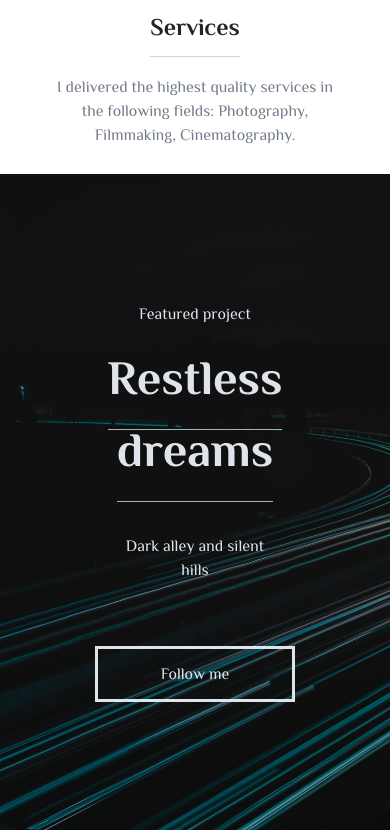
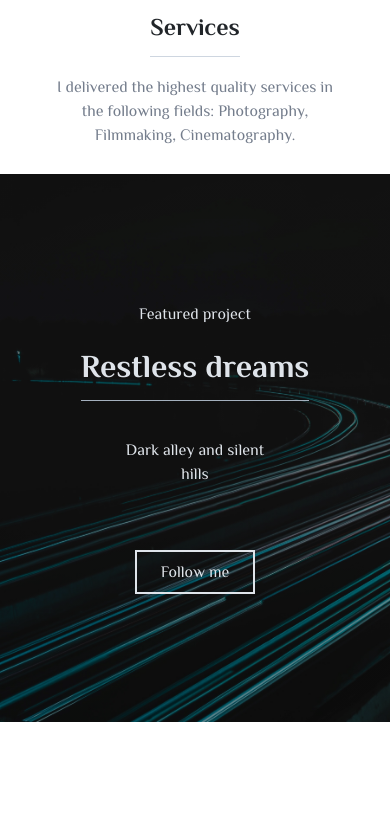
Before and after one commit to JCciasico/Photographer-Website-Design, a Vue app: page / in a window 390 px wide. Shown: the part 1416-2246 px from the top of the page. After the commit the page ends 2138 px from the top, so only its background shows below. Built offline with nearby package versions, Linux system fonts and the light colour scheme; what vue-scroll-reveal would draw is missing.

Commit message:
chore: added media query in feature section

```diff
--- a/src/components/FeatureSection.vue
+++ b/src/components/FeatureSection.vue
@@ -55,4 +55,20 @@ button:hover{
     color: #00fefc;
     border: 3px solid #00fefc;
 }
+@media(max-width:500px){
+    span{
+        font-size: 2rem;
+        padding: 1rem 0;
+    }
+    button{
+        padding: 0.5rem;
+        width: 120px;
+        border: 2px solid #dfe4ea;
+    }
+    button:hover{
+        background:none;
+        color: #00fefc;
+        border: 2px solid #00fefc;
+    }
+}
 </style>
```
